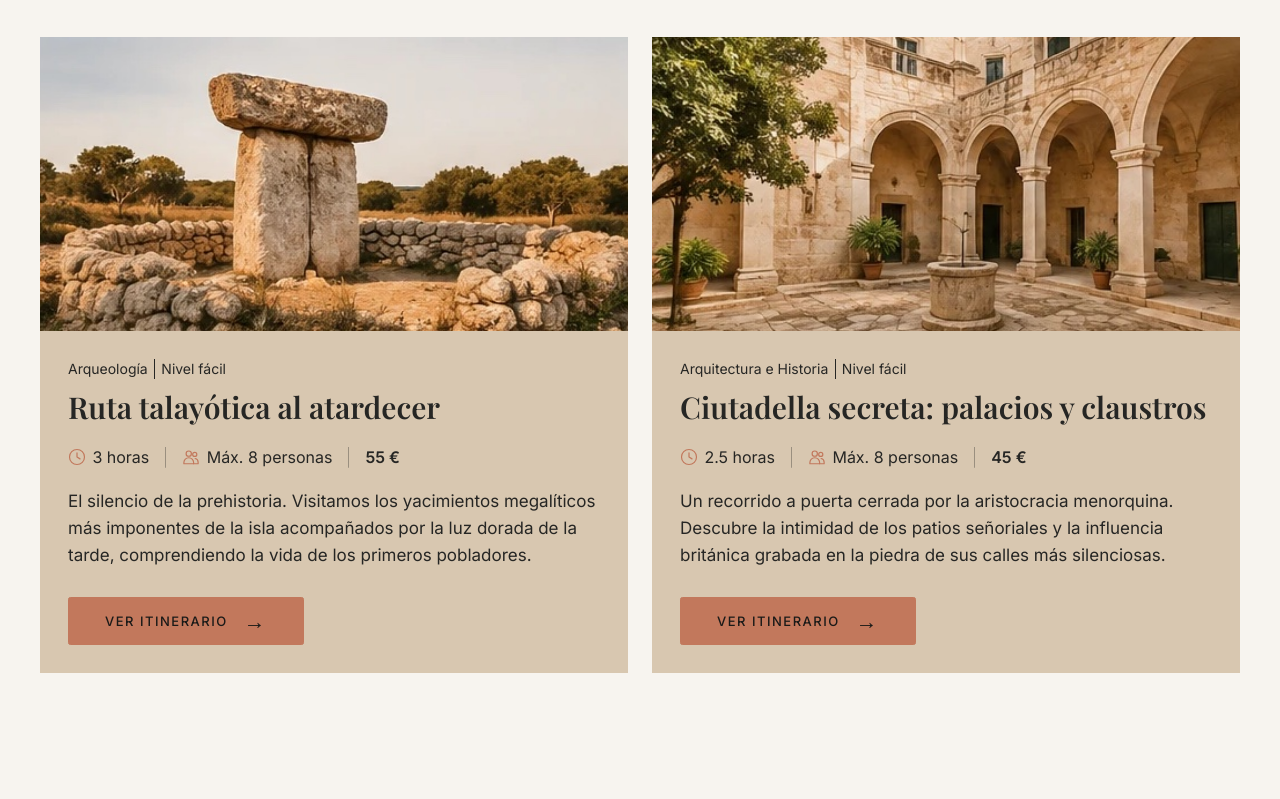
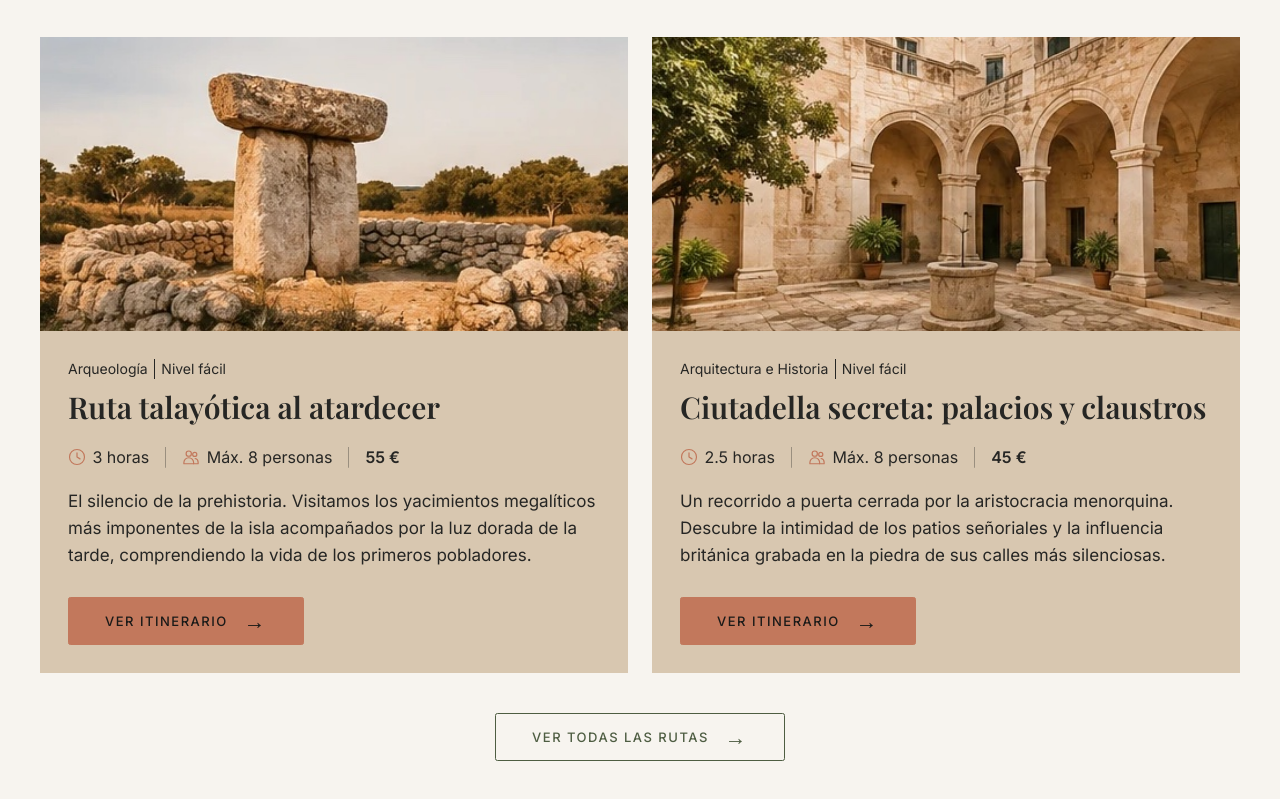
Before and after one commit to EscuelaIt/menorca-singular, a plain HTML site: page web/index.html in a window 1280 px wide. Shown: the part 1253-2052 px from the top of the page. Before the commit the page ends 2022 px from the top, so only its background shows below. Drawn offline with nearby package versions, Linux system fonts and the light colour scheme.

Commit message:
boton ver mas itinerarios

```diff
--- a/web/css/main.css
+++ b/web/css/main.css
@@ -481,6 +481,24 @@ summary:focus-visible {
   line-height: 1;
 }
 
+/* Botón secundario: contorno oliva, sin competir con el terracota de las fichas */
+.button--secondary {
+  border-color: var(--color-jerarquia);
+  background: transparent;
+  color: var(--color-jerarquia);
+}
+
+.routes__footer {
+  display: flex;
+  justify-content: center;
+  margin-top: 2rem;
+}
+
+.routes__more {
+  gap: 1rem;
+  width: 100%;
+}
+
 @media (min-width: 48rem) {
   h2 {
     font-size: 2rem;
@@ -549,6 +567,15 @@ summary:focus-visible {
 
   .route-card__button {
     align-self: flex-start;
+    width: auto;
+    padding-inline: 2.25rem;
+  }
+
+  .routes__footer {
+    margin-top: 2.5rem;
+  }
+
+  .routes__more {
     width: auto;
     padding-inline: 2.25rem;
   }
--- a/web/index.html
+++ b/web/index.html
@@ -235,6 +235,13 @@
             </div>
           </article>
         </div>
+
+        <div class="routes__footer">
+          <a class="button button--secondary routes__more" href="rutas.html">
+            Ver todas las rutas
+            <span class="button__arrow" aria-hidden="true">→</span>
+          </a>
+        </div>
       </section>
     </main>
   </body>
```
